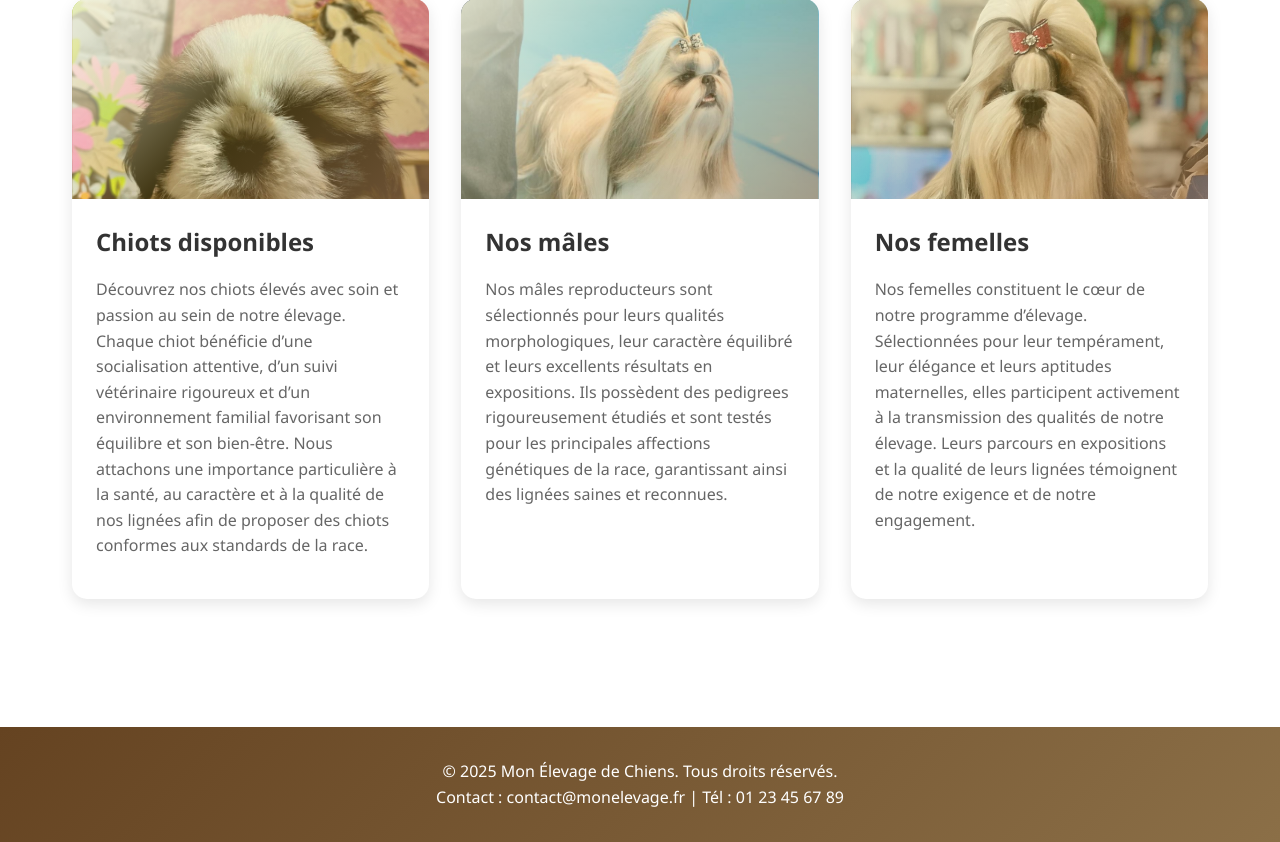
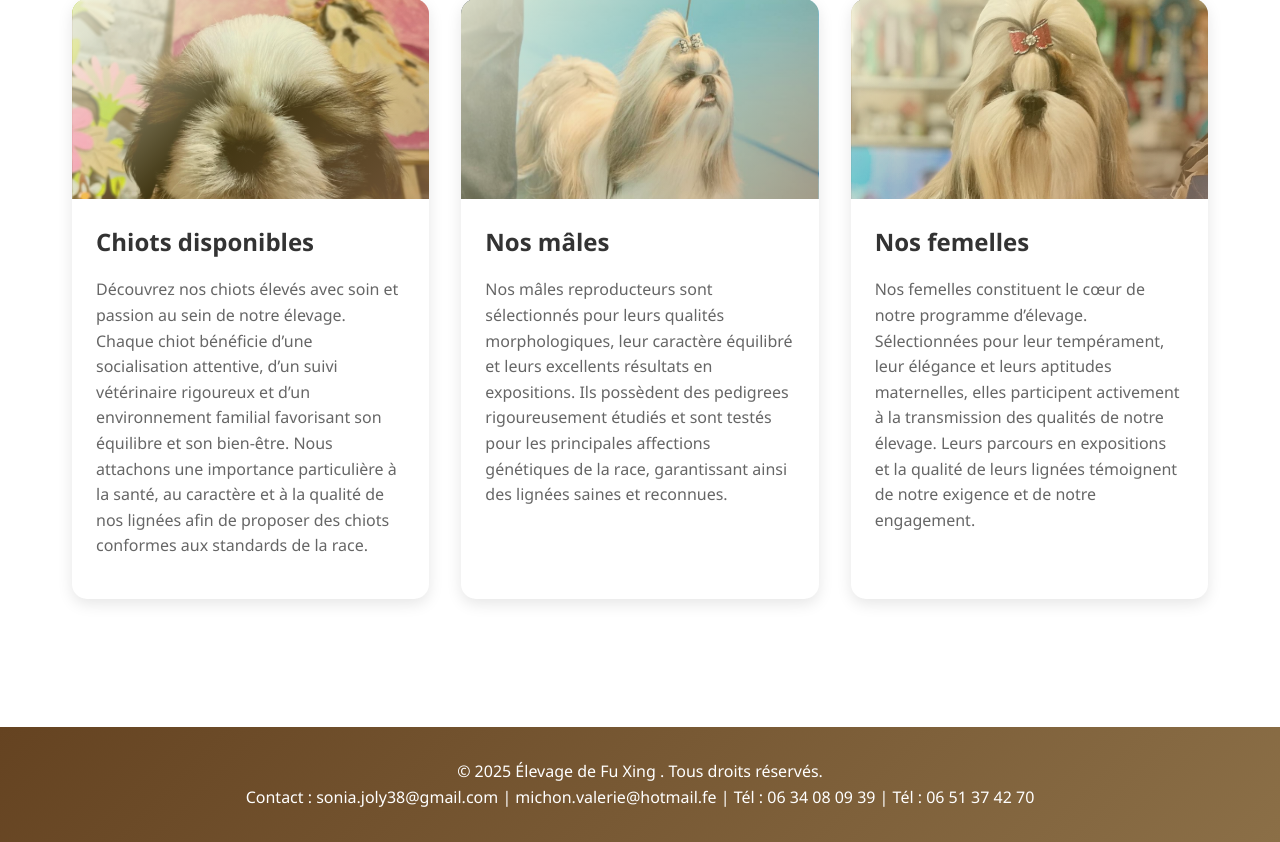
Before and after one commit to Mingshu38/fu_xing, a PHP site: page / in a window 1280 px wide. Shown: the part 1667-2509 px from the top of the page. Run offline with PHP 8.4, Linux system fonts and the light colour scheme.

Commit message:
footer & header includes

```diff
--- a/about.php
+++ b/about.php
@@ -1,6 +1,6 @@
 <?php
 $pageTitle = "Qui sommes-nous ? - Mon Élevage de Chiens";
-include 'header.php';
+include 'includes/header.php';
 ?>
 
     <section class="about-hero">
@@ -52,3 +52,5 @@ include 'header.php';
             </div>
         </section>
     </div>
+         <!-- ############ FOOTER ########## -->
+<?php include 'includes/footer.php'; ?>
--- a/includes/footer.php
+++ b/includes/footer.php
@@ -1,6 +1,6 @@
 <footer>
-        <p>&copy; <?php echo date('Y'); ?> Mon Élevage de Chiens. Tous droits réservés.</p>
-        <p>Contact : contact@monelevage.fr | Tél : 01 23 45 67 89</p>
+        <p>&copy; <?php echo date('Y'); ?> Élevage de Fu Xing . Tous droits réservés.</p>
+        <p>Contact : sonia.joly38@gmail.com | michon.valerie@hotmail.fe | Tél : 06 34 08 09 39 | Tél : 06 51 37 42 70</p>
     </footer>
 
     <script src="script.js"></script>
```
Also changed, not shown: males.php (+3 -10 lines), style.css (+6 -6 lines).
